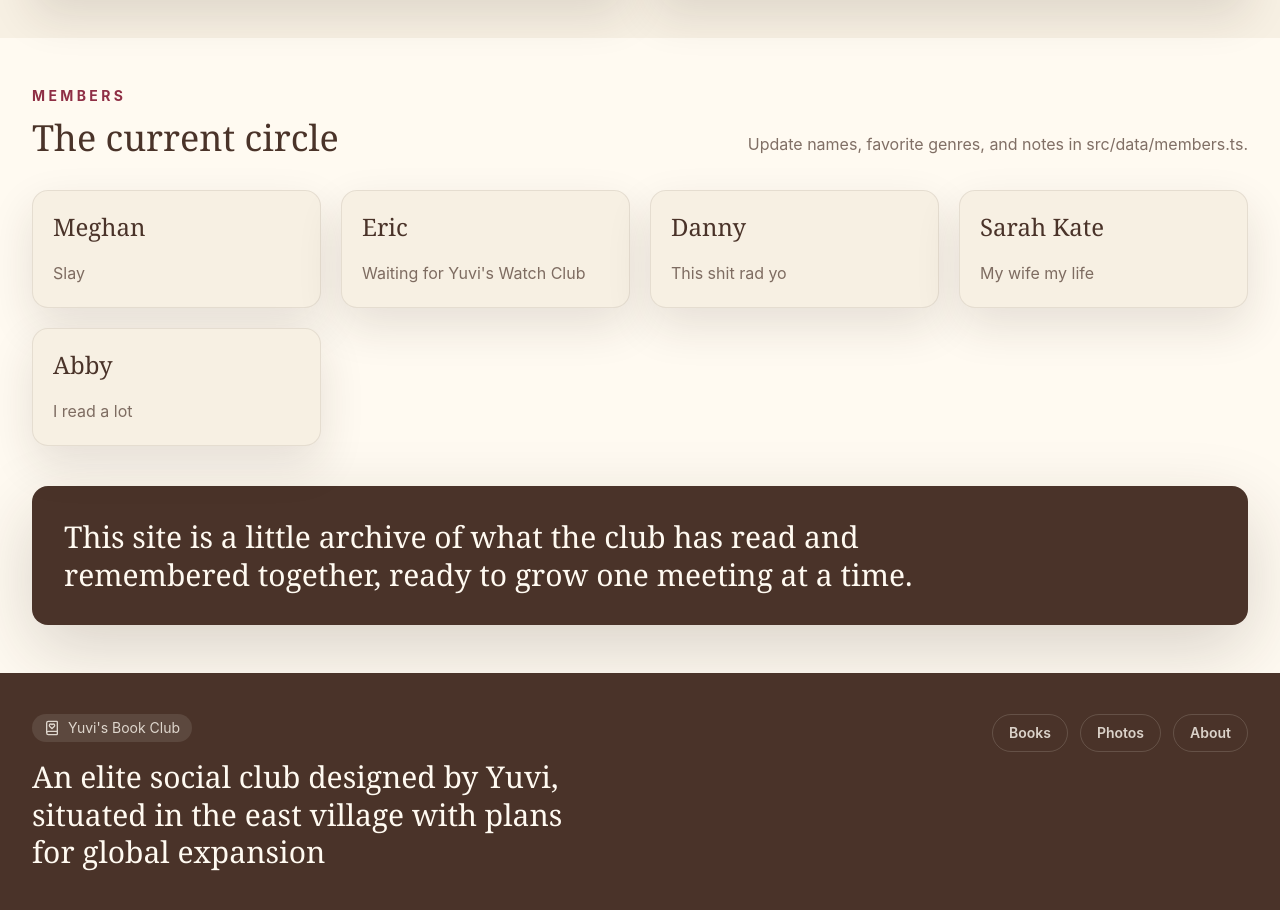
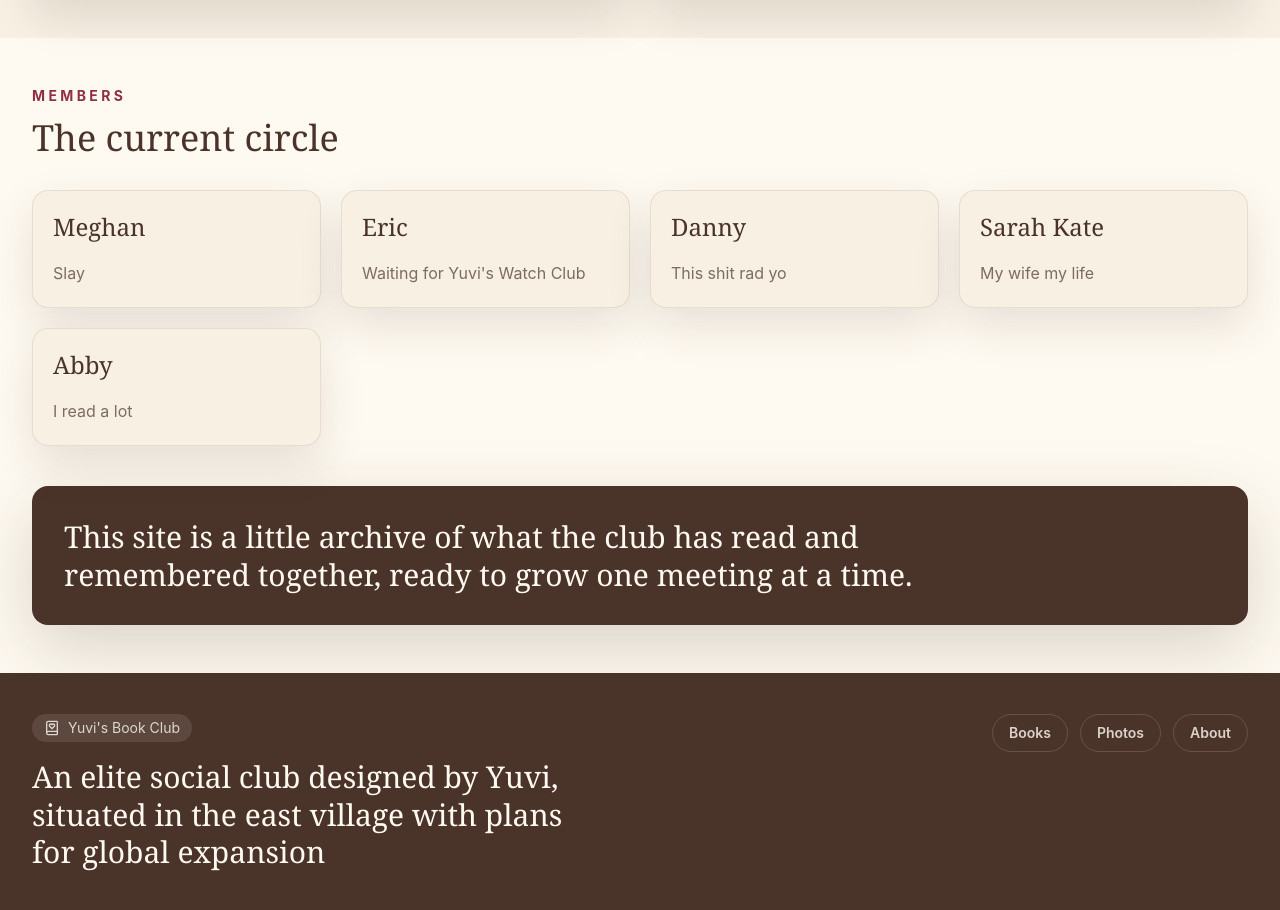
Before and after one commit to Shlok-Joseph-Paul/Yuvis-book-club, a React (Vite) app: page /about in a window 1280 px wide. Shown: the part 1080-1990 px from the top of the page. Built offline with nearby package versions, Linux system fonts and the light colour scheme.

Commit message:
Remove members helper text

```diff
--- a/src/pages/About.tsx
+++ b/src/pages/About.tsx
@@ -54,9 +54,6 @@ export default function About() {
               </p>
               <h2 className="mt-3 font-display text-4xl text-espresso">The current circle</h2>
             </div>
-            <p className="max-w-xl leading-7 text-espresso/70">
-              Update names, favorite genres, and notes in src/data/members.ts.
-            </p>
           </div>
 
           {members.length > 0 ? (
```
